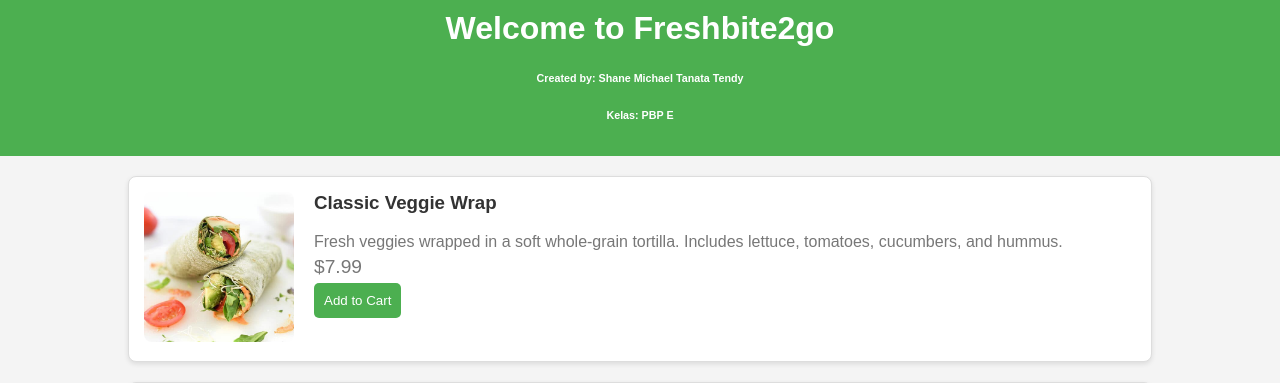
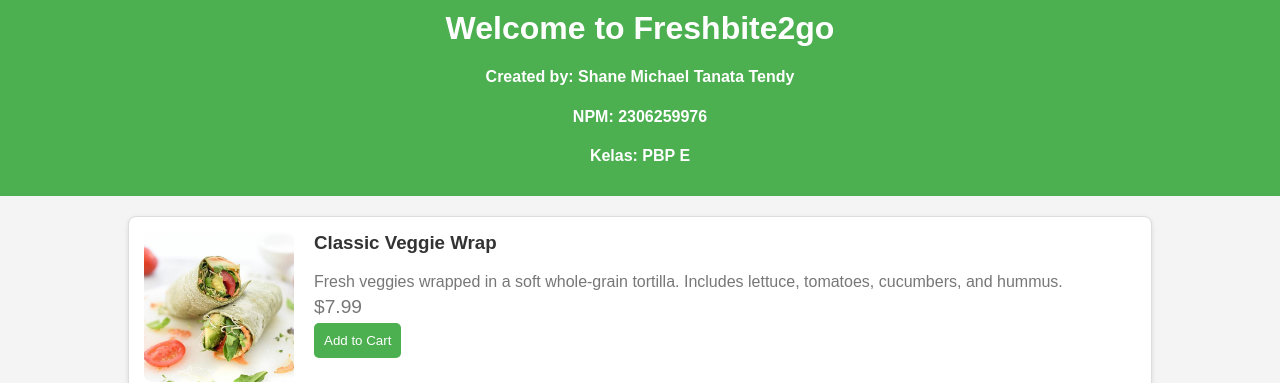
Before and after one commit to shaneemichael/fresh-bite, a Django app: page / in a window 1280 px wide. Shown: the top 383 px of the page. Run offline with Django 5.2, Linux system fonts and the light colour scheme.

Commit message:
update main.html

```diff
--- a/main/templates/main.html
+++ b/main/templates/main.html
@@ -73,8 +73,9 @@
 
 <header>
     <h1>Welcome to Freshbite2go</h1>
-    <h6>Created by: Shane Michael Tanata Tendy</h6>
-    <h6>Kelas: PBP E</h6>
+    <h4>Created by: Shane Michael Tanata Tendy</h4>
+    <h4>NPM: 2306259976</h4>
+    <h4>Kelas: PBP E</h4>
 </header>
 
 <div class="container">
```
